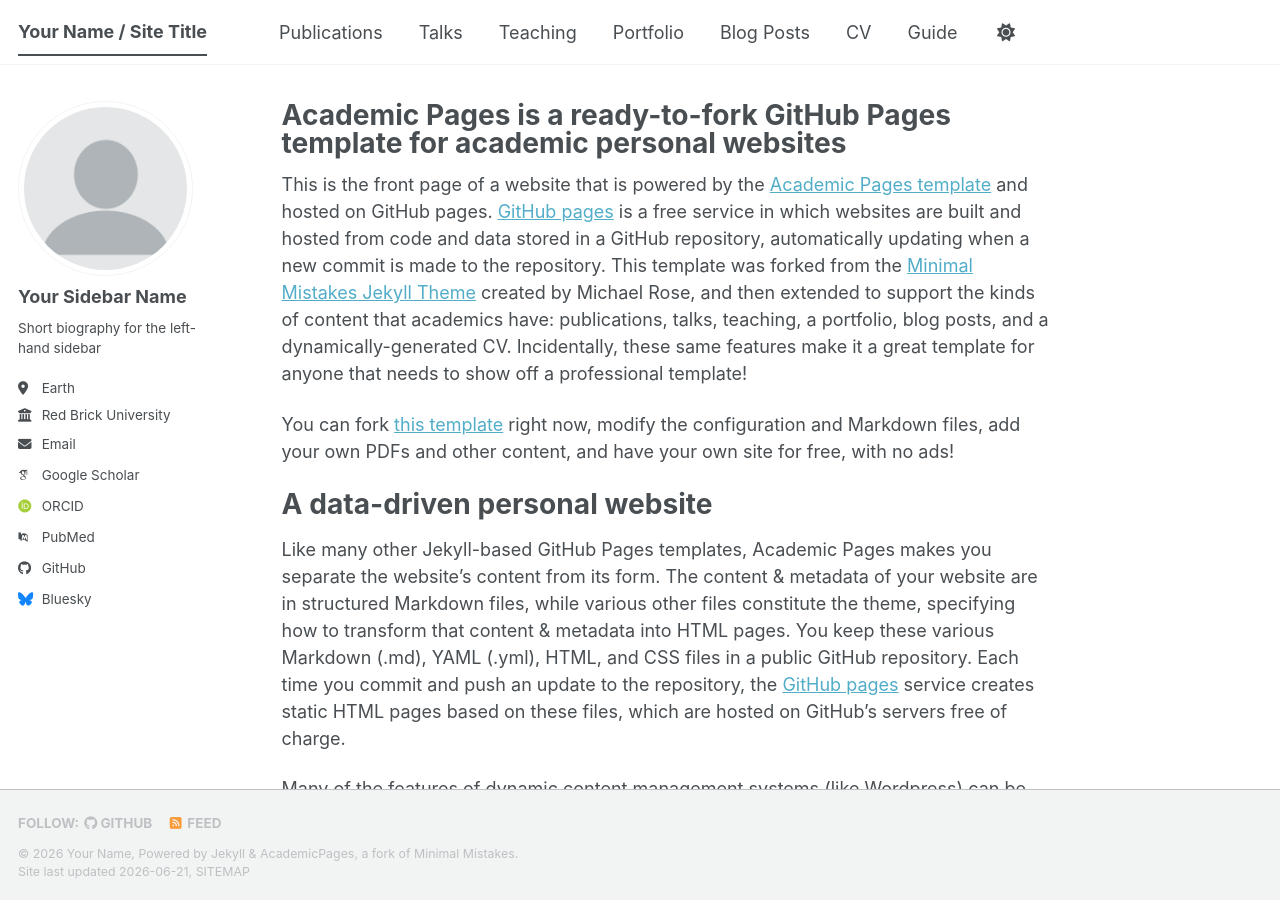
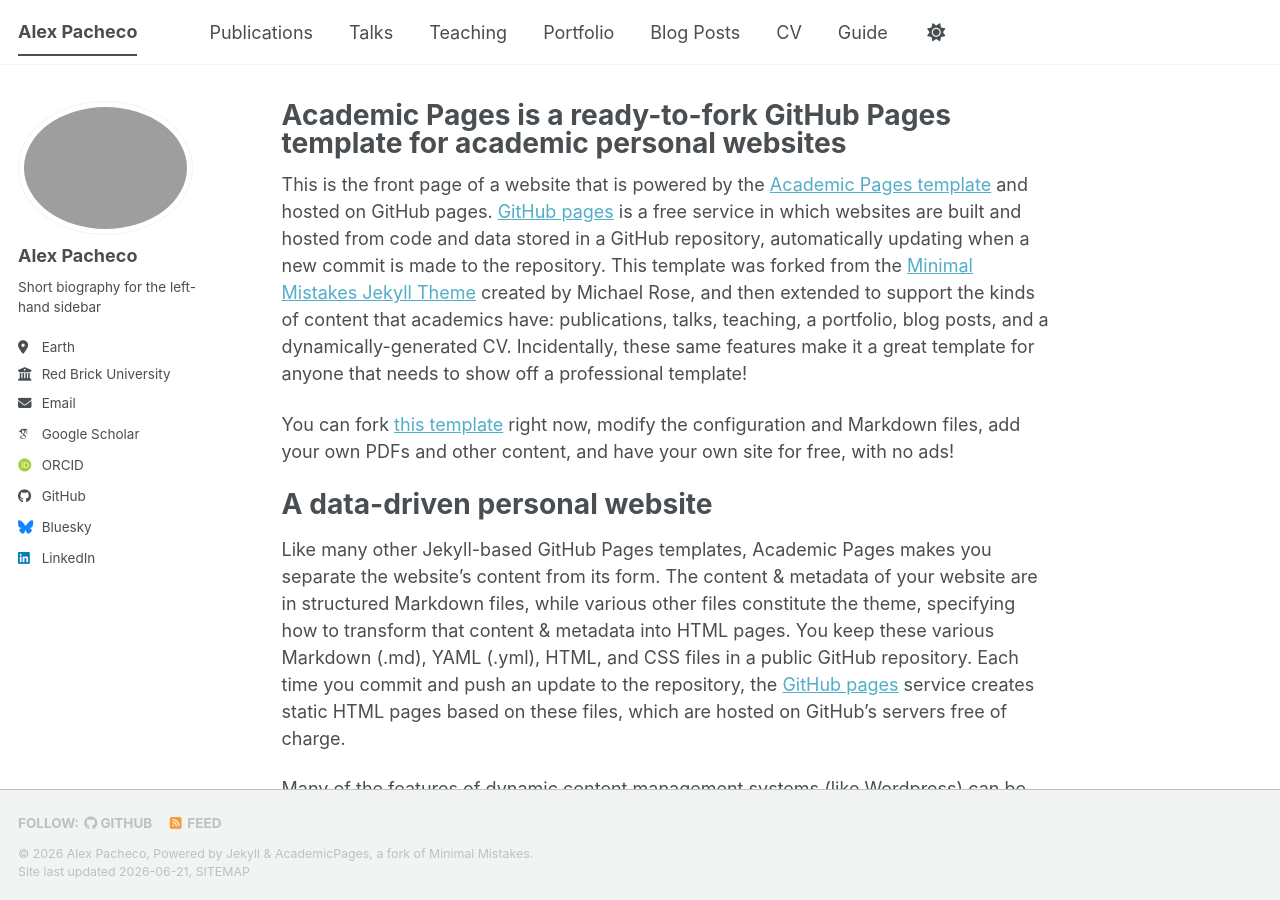
Before and after one commit to alexpacheco/academicpages, a Jekyll site: the page built from _pages/about.md, in a window 1280 px wide and 900 px high. Built offline with Jekyll 4.4.1, drawn with Linux system fonts in a browser that asks for light colours; some web fonts are replaced; a script bundle is joined from its source files by our own code; library files that are not in the unit come from our copies.

Commit message:
Modified _config.yml

```diff
--- a/_config.yml
+++ b/_config.yml
@@ -9,22 +9,22 @@
 # Basic Site Settings
 locale                   : "en-US"
 site_theme               : "default" # The available themes options are "default", "air", "sunrise", "mint", "dirt" and "contrast"
-title                    : "Your Name / Site Title"
+title                    : "Alex Pacheco"
 title_separator          : "-"
-name                     : &name "Your Name"
-description              : &description "Your Name's academic portfolio"   # Update this with a general description of your site, this is the default if not overridden by a page
-url                      : https://academicpages.github.io # The base hostname & protocol for your site e.g. "https://[your GitHub username].github.io",
+name                     : &name "Alex Pacheco"
+description              : &description "Alex Pacheco's academic portfolio"   # Update this with a general description of your site, this is the default if not overridden by a page
+url                      : https://alex.pacheco.in # The base hostname & protocol for your site e.g. "https://[your GitHub username].github.io",
                                                            # or if you already have some other page hosted on Github then use "https://[your GitHub username].github.io/[Your Repo Name]"
 baseurl                  : "" # the subpath of your site, e.g. "/blog"
-repository               : "academicpages/academicpages.github.io"
+repository               : "alexpacheco/academicpages"
 
 # Site Author - The following control what appear as part of the author content on the side bar.
 #               If a field is blank the icon and link will not appear, otherwise it will be shown.
 #               Additional customization can be done by editing /_includes/author-profile.html
 author:
   # Biographic information
-  avatar           : "profile.png"
-  name             : "Your Sidebar Name"
+  avatar           : "pacheco.png"
+  name             : "Alex Pacheco"
   pronouns         : # example: "she/her"
   bio              : "Short biography for the left-hand sidebar"
   location         : "Earth"
@@ -35,13 +35,13 @@ author:
   # Academic websites
   academia         : # URL
   arxiv            : # URL - Update with the correct link to your profile
-  googlescholar    : "https://scholar.google.com/citations?user=PS_CX0AAAAAJ"
+  googlescholar    : "https://scholar.google.com/citations?user=ZMtNTesAAAAJ"
   inspire-hep      : # URL
   impactstory      : # URL
-  orcid            : "https://orcid.org/yourorcidurl"
+  orcid            : "https://orcid.org/0000-0001-5414-3961"
   semantic         : # URL
   ssrn             : # URL
-  pubmed           : "https://www.ncbi.nlm.nih.gov/pubmed/?term=john+snow"
+  pubmed           : #"https://www.ncbi.nlm.nih.gov/pubmed/?term=john+snow"
   researchgate     : # URL
   scopus           : # URL
   zotero           : # URL
@@ -51,7 +51,7 @@ author:
   bitbucket        : # Username - Update with your username on the site
   codepen          : # Username
   dribbble         : # Username
-  github           : "academicpages"
+  github           : "alexpacheco"
   kaggle           : # Username
   stackoverflow    : # User number or user number and name (i.e., use "1" or "1/jeff-atwood")
 
@@ -66,7 +66,7 @@ author:
   keybase          : # Username
   instagram        : # Username
   lastfm           : # Username
-  linkedin         : # Username
+  linkedin         : abpacheco
   mastodon         : # URL
   medium           : # URL
   pinterest        : # Username
```
